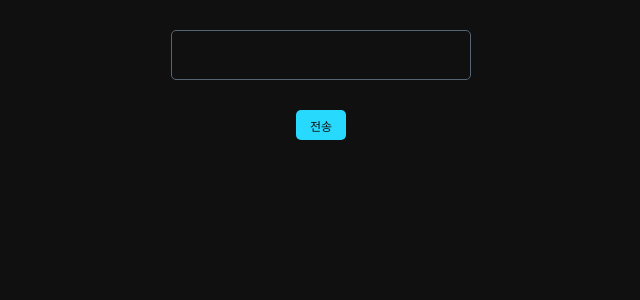
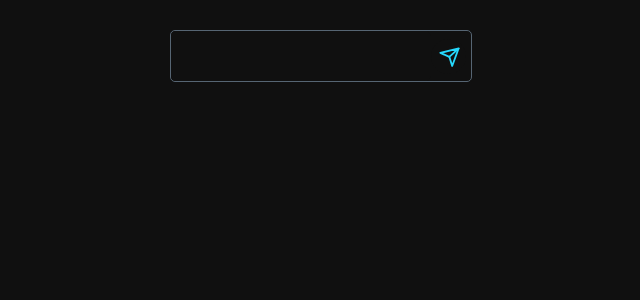
Before and after one commit to leesunmin1231/AI_chat, a Next.js app: page /chat in a window 1280 px wide. Shown: the top 300 px of the page, without its empty margins (319-959 px from the left). Built offline with nearby package versions, Linux system fonts and the light colour scheme.

Commit message:
refactor: Input 컴포넌트 오른쪽 아이콘 들어가게 리팩토링

```diff
--- a/components/common/Input/index.tsx
+++ b/components/common/Input/index.tsx
@@ -1,5 +1,6 @@
-import React, { ChangeEventHandler, ReactNode } from 'react';
+import React, { ChangeEventHandler, ReactNode, MouseEventHandler, KeyboardEventHandler } from 'react';
 import styled from '@emotion/styled';
+import Image from 'next/image';
 import { body, subtitle } from '@/styles/mixin';
 
 interface InputProps {
@@ -8,13 +9,28 @@ interface InputProps {
   onChange: ChangeEventHandler<HTMLInputElement>;
   value?: string;
   children?: ReactNode;
+  icon?: string;
+  onClick?: MouseEventHandler;
+  onKeyDown?: KeyboardEventHandler;
 }
 
-export default function Input({ id, label, onChange, value, children }: InputProps) {
+export default function Input({ id, label, onChange, value, children, icon, onClick, onKeyDown }: InputProps) {
   return (
     <Wrapper>
       <Label htmlFor={id}>{label}</Label>
-      <InputBox type="text" name={id} {...{ id, onChange, value }} />
+      <InputBox>
+        <Text
+          type="text"
+          name={id}
+          style={{ width: icon ? '260px' : '300px' }}
+          {...{ id, onChange, value, onKeyDown }}
+        />
+        {icon && (
+          <IconButton type="button" {...{ onClick }}>
+            <Image alt="icon" src={icon} width={25} height={25} />
+          </IconButton>
+        )}
+      </InputBox>
       <div style={{ width: '300px', height: '20px', marginTop: '10px' }}>{children}</div>
     </Wrapper>
   );
@@ -36,19 +52,30 @@ const Label = styled.label`
   height: 30px;
 `;
 
-const InputBox = styled.input`
+const InputBox = styled.div`
   border: 1px solid ${({ theme }) => theme.color.gray400};
   border-radius: 5px;
-  width: 300px;
+  width: fit-content;
+  height: fit-content;
+  background-color: ${({ theme }) => theme.color.black};
+  display: flex;
+  align-items: center;
+  &:focus-within {
+    outline: none;
+    border: 1px solid ${({ theme }) => theme.color.white};
+  }
+`;
+
+const Text = styled.input`
   height: 50px;
+  border-radius: 5px;
   color: ${({ theme }) => theme.color.white};
+  pointer-events: all;
   padding-left: 10px;
   ${subtitle}
   background-color: ${({ theme }) => theme.color.black};
-  &:focus {
-    outline: none;
-    border: 1px solid ${({ theme }) => theme.color.white};
-  }
+  border: 0;
+  outline: none;
 `;
 
 const ValidateMessage = styled.div`
@@ -57,3 +84,22 @@ const ValidateMessage = styled.div`
   height: 20px;
   ${body}
 `;
+
+const IconButton = styled.button`
+  cursor: pointer;
+  pointer-events: all;
+  border: 0;
+  background-color: ${({ theme }) => theme.color.black};
+  width: 35px;
+  height: 35px;
+  border-radius: 35px;
+  margin-right: 5px;
+  @media (hover: hover) {
+    &:hover {
+      filter: brightness(0.7);
+    }
+  }
+  &:active {
+    filter: brightness(0.5);
+  }
+`;
--- a/package.json
+++ b/package.json
@@ -13,6 +13,7 @@
   "dependencies": {
     "@emotion/react": "^11.10.6",
     "@emotion/styled": "^11.10.6",
+    "@react-icons/all-files": "^4.1.0",
     "cookie": "^0.5.0",
     "nanoid": "^4.0.2",
     "next": "13.2.4",
--- a/pages/chat.tsx
+++ b/pages/chat.tsx
@@ -1,7 +1,6 @@
-import { useState } from 'react';
+import { KeyboardEvent, useState } from 'react';
 import styled from '@emotion/styled';
 import { useRouter } from 'next/router';
-import Button from '@/components/common/Button';
 import Input from '@/components/common/Input';
 import { httpPost } from '@/utils/http';
 
@@ -14,15 +13,25 @@ export default function Chat() {
   const requestOpenai = async () => {
     httpPost('/api/openai', { message: send }).then((response) => setMessage(response.ai_response));
   };
+  const onKeyDownHandler = (e: KeyboardEvent<Element>) => {
+    const { key } = e;
+    if (key === 'Enter') {
+      requestOpenai();
+    }
+  };
   return (
     <Wrapper>
       <div>
         <div style={{ color: 'white' }}>{message}</div>
       </div>
-      <Input id="chat" label="" onChange={({ target }) => setSend(target.value)} />
-      <Button size="small" onClick={requestOpenai}>
-        전송
-      </Button>
+      <Input
+        id="chat"
+        label=""
+        onChange={({ target }) => setSend(target.value)}
+        icon="/sendEmoji.svg"
+        onClick={requestOpenai}
+        onKeyDown={(e) => onKeyDownHandler(e)}
+      />
     </Wrapper>
   );
 }
```
Also changed, not shown: public/sendEmoji.svg (added), 1 other file (tests, documents, lock files or other folders).
